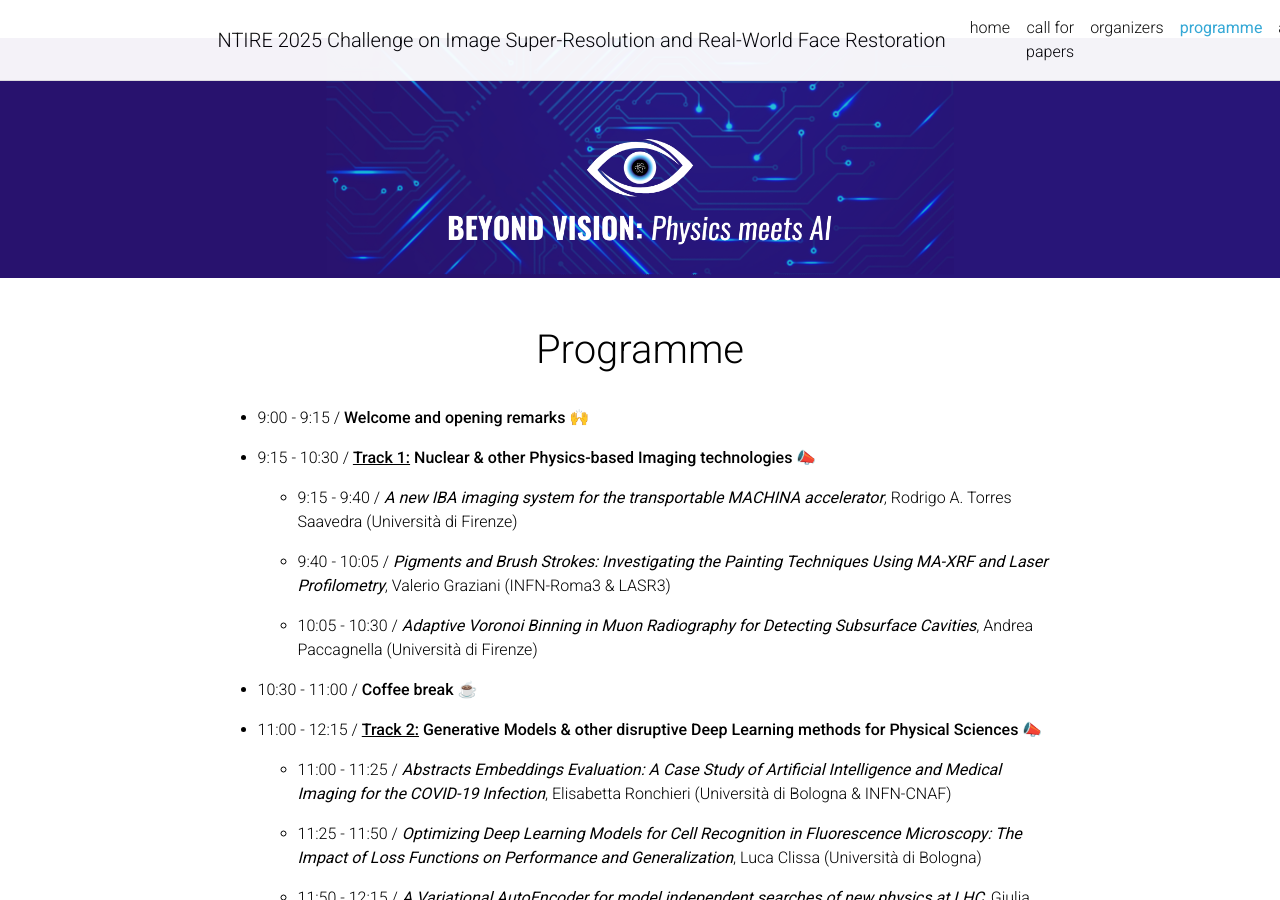
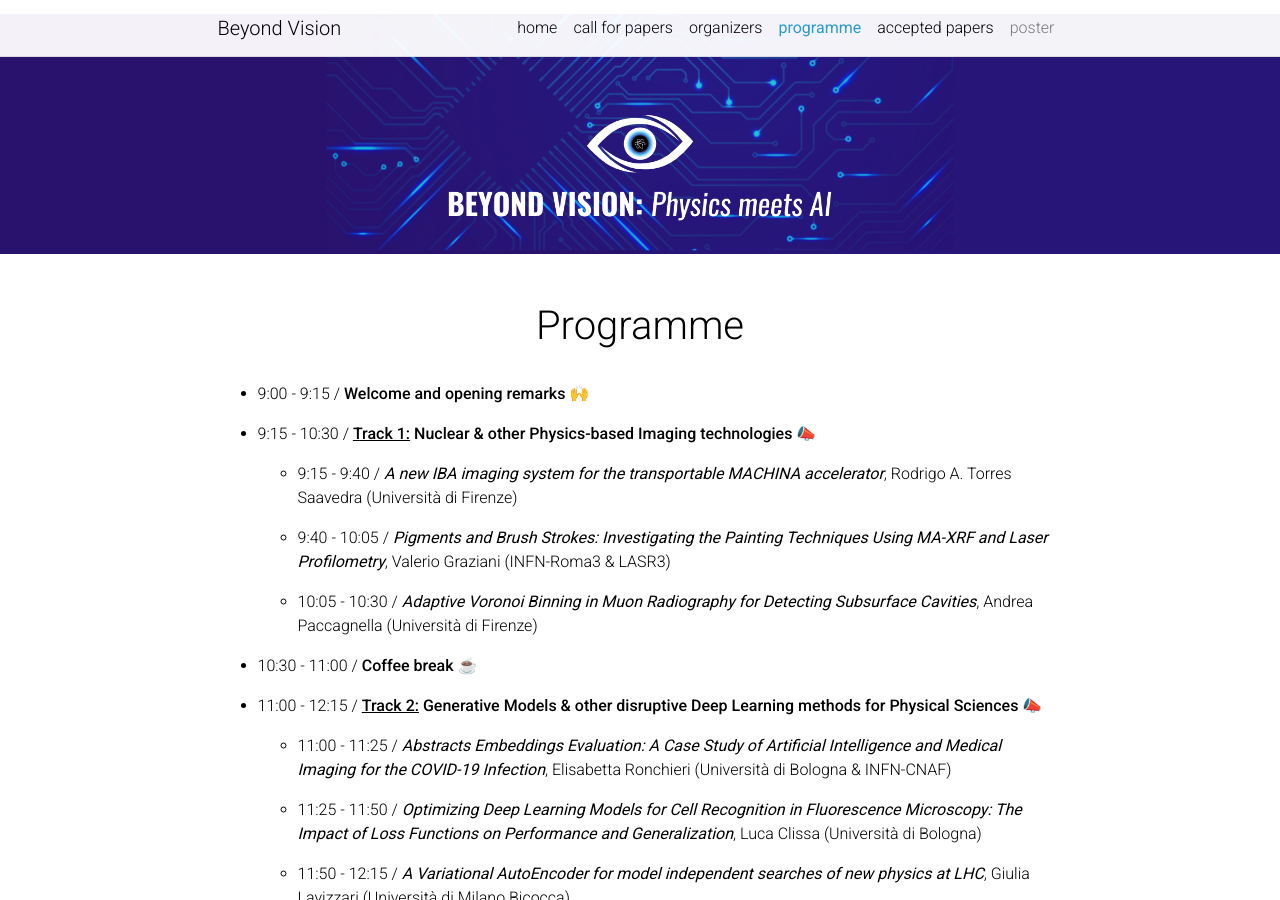
Before and after one commit to Kai-Liu001/ntire, a Jekyll site: the page built from _pages/programme.md, in a window 1280 px wide and 900 px high. Built offline with Jekyll 4.4.1, drawn with Linux system fonts in a browser that asks for light colours; emoji names are drawn with the system emoji font; comment, search, counter and statistics services are not loaded; a style sheet for code colours, icons or effects is not loaded.

```diff
--- a/_config.yml
+++ b/_config.yml
@@ -2,10 +2,10 @@
 # Site settings
 # -----------------------------------------------------------------------------
 
-title: NTIRE 2025 Challenge on Image Super-Resolution and Real-World Face Restoration
-email: kai_liu@sjtu.edu.cn
+title: Beyond Vision
+email: bombini@fi.infn.it
 description: >
-  NTIRE 2025 Challenge on Image Super-Resolution and Real-World Face Restoration
+  First ICIAP workshop on imaging-based techniques applied to Physical Sciences
 footer_text: >
   Powered by <a href="https://jekyllrb.com/" target="_blank">Jekyll</a> with <a href="https://github.com/alshedivat/al-folio">al-folio</a> theme.
   Hosted by <a href="https://pages.github.com/" target="_blank">GitHub Pages</a>.
```
